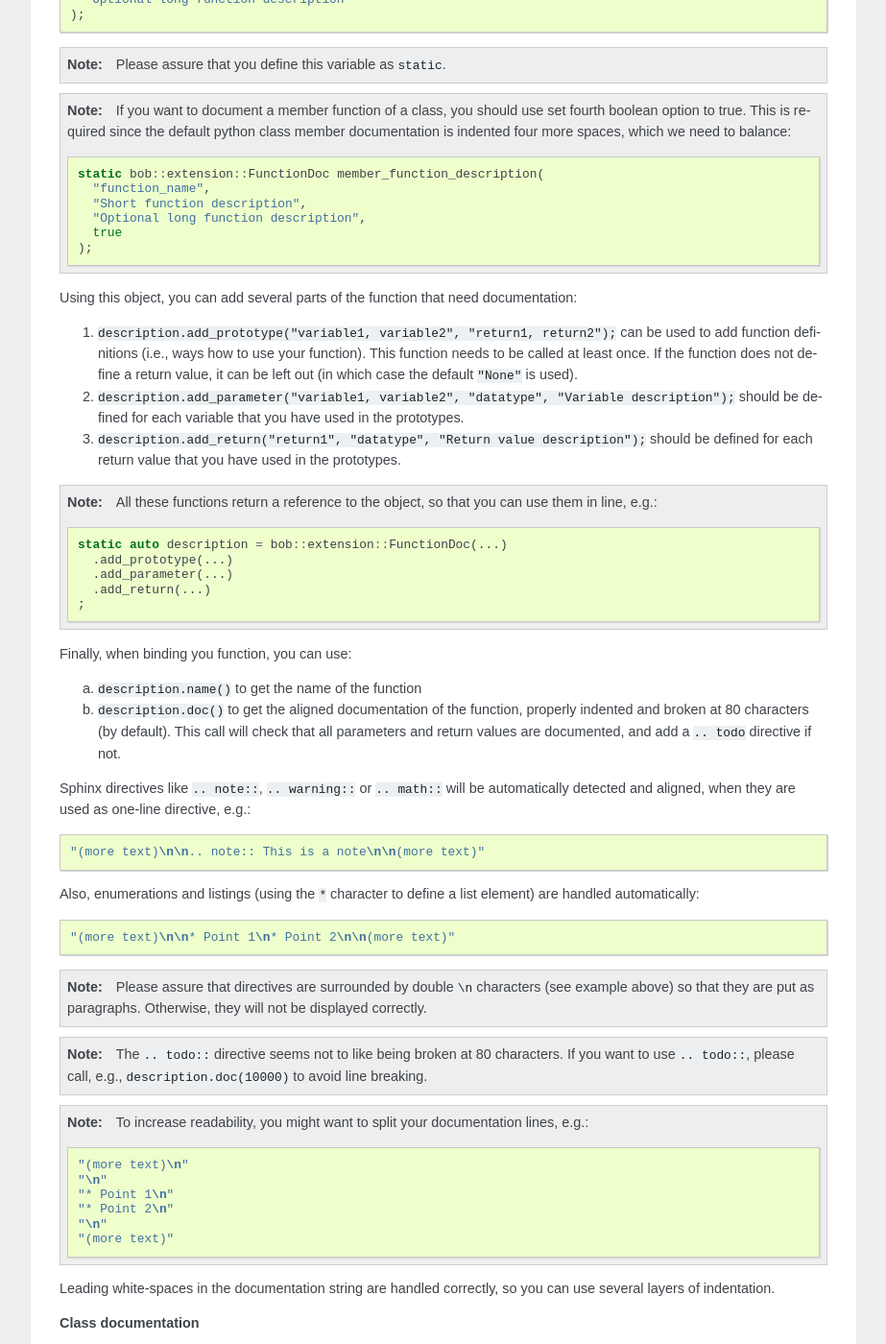
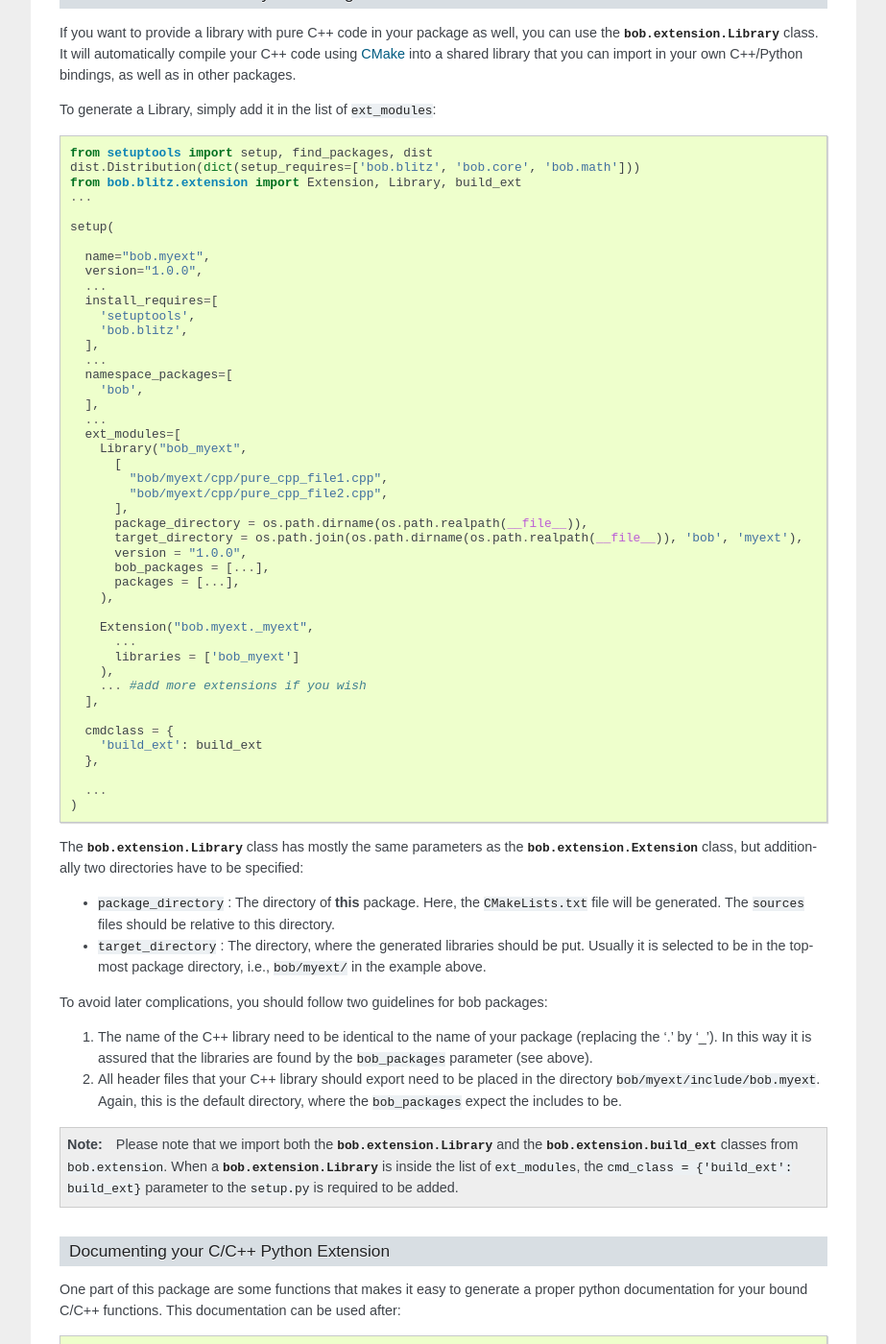
Before and after one commit to bioidiap/bob.extension, a Sphinx documentation site: the page built from doc/guide.rst, in a window 1280 px wide and 1400 px high, scrolled down 3539 px. Shown: the whole window at 96% size, without its empty margins (198-1121 px from the left). Built offline with Sphinx 7.4.7, drawn with Linux system fonts in a browser that asks for light colours; formulas are drawn with MathJax 3; some of the changed text lies outside the part shown.

Commit message:
Adapted documentation to new build system.

```diff
--- a/doc/guide.rst
+++ b/doc/guide.rst
@@ -42,7 +42,7 @@ Anatomy of a buildout Python package
 ------------------------------------
 
 The best way to create your package is to download a `skeleton from the Idiap
-github website <https://github.com/idiap/bob.project.example>`_ and build on
+GitHub website <https://github.com/idiap/bob.project.example>`_ and build on
 it, modifying what you need. Fire-up a shell window and than do this:
 
 .. code-block:: sh
@@ -162,7 +162,7 @@ Everything is now setup for you to continue the development of this package.
 Modify all required files to setup your own package name, description and
 dependencies. Start adding files to your library (or libraries) and, if you
 wish, make this package available in a place with public access to make your
-research public. We recommend using Github. Optionally, `drop-us a message
+research public. We recommend using GitHub. Optionally, `drop-us a message
 <https://groups.google.com/d/forum/bob-devel>`_ talking about the availability
 of this package so we can add it to the growing list of `Satellite Packages`_.
 
@@ -175,7 +175,7 @@ so that you include the following:
 .. code-block:: python
 
   from setuptools import setup, find_packages, dist
-  dist.Distribution(dict(setup_requires=['bob.blitz']))
+  dist.Distribution(dict(setup_requires=['bob.blitz', 'bob.core', 'bob.math']))
   from bob.blitz.extension import Extension
   ...
 
@@ -200,23 +200,107 @@ so that you include the following:
           "bob/myext/ext/file2.cpp",
           "bob/myext/ext/main.cpp",
         ],
-        packages = [ #other c/c++ api dependences
-          'bob-math',
-          'bob-sp',
-          ]
-        ),
+        bob_packages = [ #packages of bob to compile and link against
+          'bob.core',
+          'bob.math',
+        ],
+        packages = [ #other c/c++ api dependencies
+          'boost',
+        ],
+        boost_modules = [ # list of boost modules that should be linked
+          'filesystem'
+        ]
+      ),
       ... #add more extensions if you wish
     ],
 
     ...
-    )
+  )
 
-These modifications will allow you to compile extensions that are linked
-against our core Python-C++ bridge ``bob.blitz``. You can specify any
-``pkg-config`` module and that will be linked in (for example, ``bob-ip`` or
-``opencv``) using the ``packages`` setting as shown above.  Other modules and
-options can be set manually using `the standard options for python extensions
-<http://docs.python.org/2/extending/building.html>`_.
+These modifications will allow you to compile extensions that are linked against our core Python-C++ bridge ``bob.blitz`` (be default), as well as ``bob.core`` and ``bob.math``.
+You can specify any other ``pkg-config`` module and that will be linked in (for example, ``boost`` or ``opencv``) using the ``packages`` setting as shown above.
+Other modules and options can be set manually using `the standard options for python extensions <http://docs.python.org/2/extending/building.html>`_.
+
+Most of the bob packages come with pure C++ code and python bindings.
+When your library compiles and links against the pure C++ code, you can simply use the ``bob_packages`` as above.
+This will automatically add the desired include and library directories, as well as the libraries and the required preprocessor options.
+
+.. note::
+  All ``bob_packages`` that you list have to be listed in the ``setup_requires`` line as in the second line of the above example.
+
+
+Pure C++ Libraries Inside your Package
+======================================
+
+If you want to provide a library with pure C++ code in your package as well, you can use the :py:class:`bob.extension.Library` class.
+It will automatically compile your C++ code using `CMake <http://www.cmake.org>`_ into a shared library that you can import in your own C++/Python bindings, as well as in other packages.
+
+To generate a Library, simply add it in the list of ``ext_modules``:
+
+
+.. code-block:: python
+
+  from setuptools import setup, find_packages, dist
+  dist.Distribution(dict(setup_requires=['bob.blitz', 'bob.core', 'bob.math']))
+  from bob.blitz.extension import Extension, Library, build_ext
+  ...
+
+  setup(
+
+    name="bob.myext",
+    version="1.0.0",
+    ...
+    install_requires=[
+      'setuptools',
+      'bob.blitz',
+    ],
+    ...
+    namespace_packages=[
+      'bob',
+    ],
+    ...
+    ext_modules=[
+      Library("bob_myext",
+        [
+          "bob/myext/cpp/pure_cpp_file1.cpp",
+          "bob/myext/cpp/pure_cpp_file2.cpp",
+        ],
+        package_directory = os.path.dirname(os.path.realpath(__file__)),
+        target_directory = os.path.join(os.path.dirname(os.path.realpath(__file__)), 'bob', 'myext'),
+        version = "1.0.0",
+        bob_packages = [...],
+        packages = [...],
+      ),
+
+      Extension("bob.myext._myext",
+        ...
+        libraries = ['bob_myext']
+      ),
+      ... #add more extensions if you wish
+    ],
+
+    cmdclass = {
+      'build_ext': build_ext
+    },
+
+    ...
+  )
+
+
+The :py:class:`bob.extension.Library` class has mostly the same parameters as the :py:class:`bob.extension.Extension` class, but additionally two directories have to be specified:
+
+* ``package_directory`` : The directory of **this** package. Here, the ``CMakeLists.txt`` file will be generated. The ``sources`` files should be relative to this directory.
+* ``target_directory`` : The directory, where the generated libraries should be put. Usually it is selected to be in the topmost package directory, i.e., ``bob/myext/`` in the example above.
+
+To avoid later complications, you should follow two guidelines for bob packages:
+
+1. The name of the C++ library need to be identical to the name of your package (replacing the '.' by '_'). In this way it is assured that the libraries are found by the ``bob_packages`` parameter (see above).
+2. All header files that your C++ library should export need to be placed in the directory ``bob/myext/include/bob.myext``. Again, this is the default directory, where the ``bob_packages`` expect the includes to be.
+
+.. note::
+  Please note that we import both the :py:class:`bob.extension.Library` and the :py:class:`bob.extension.build_ext` classes from ``bob.extension``.
+  When a :py:class:`bob.extension.Library` is inside the list of ``ext_modules``, the ``cmd_class = {'build_ext': build_ext}`` parameter to the ``setup.py`` is required to be added.
+
 
 Documenting your C/C++ Python Extension
 =======================================
```
Also changed, not shown: other parts of doc/guide.rst (+2 -2 lines).
